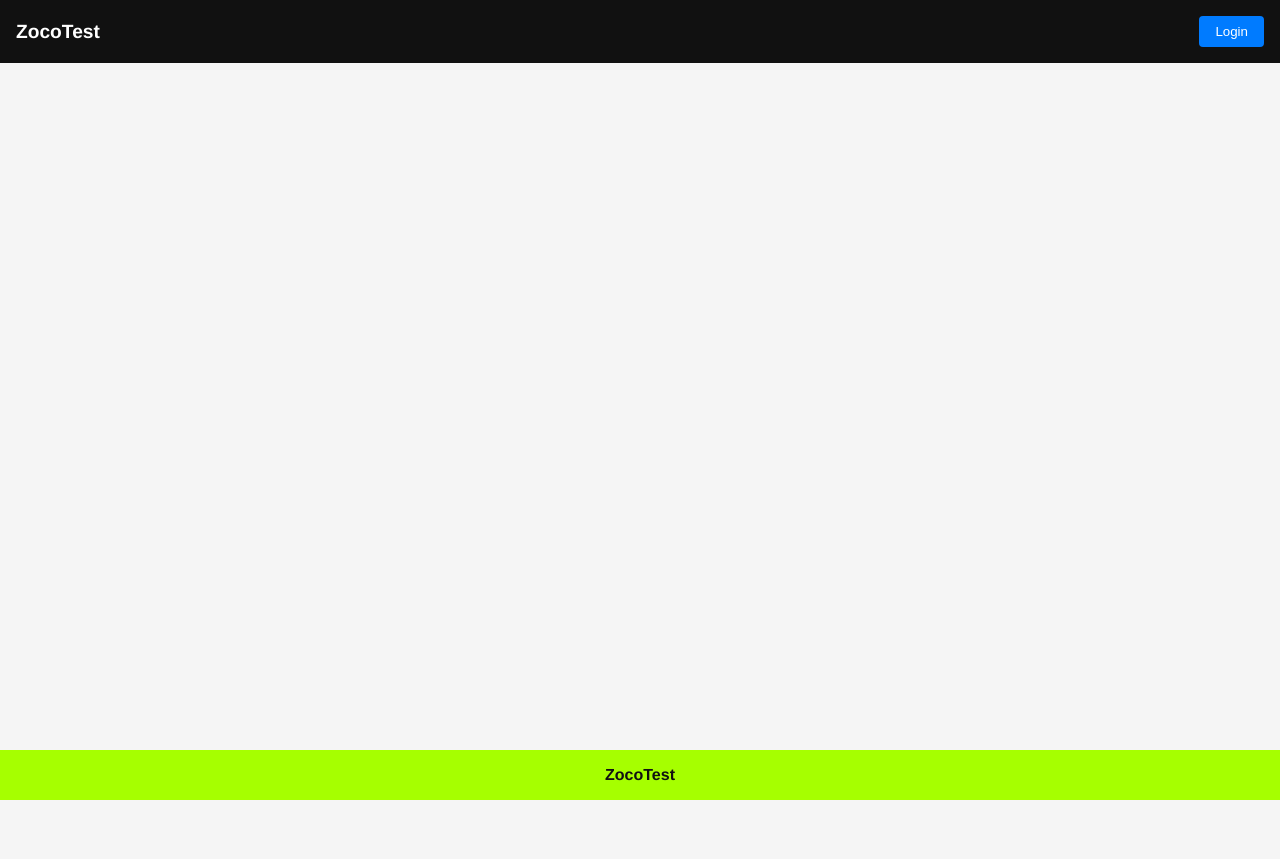
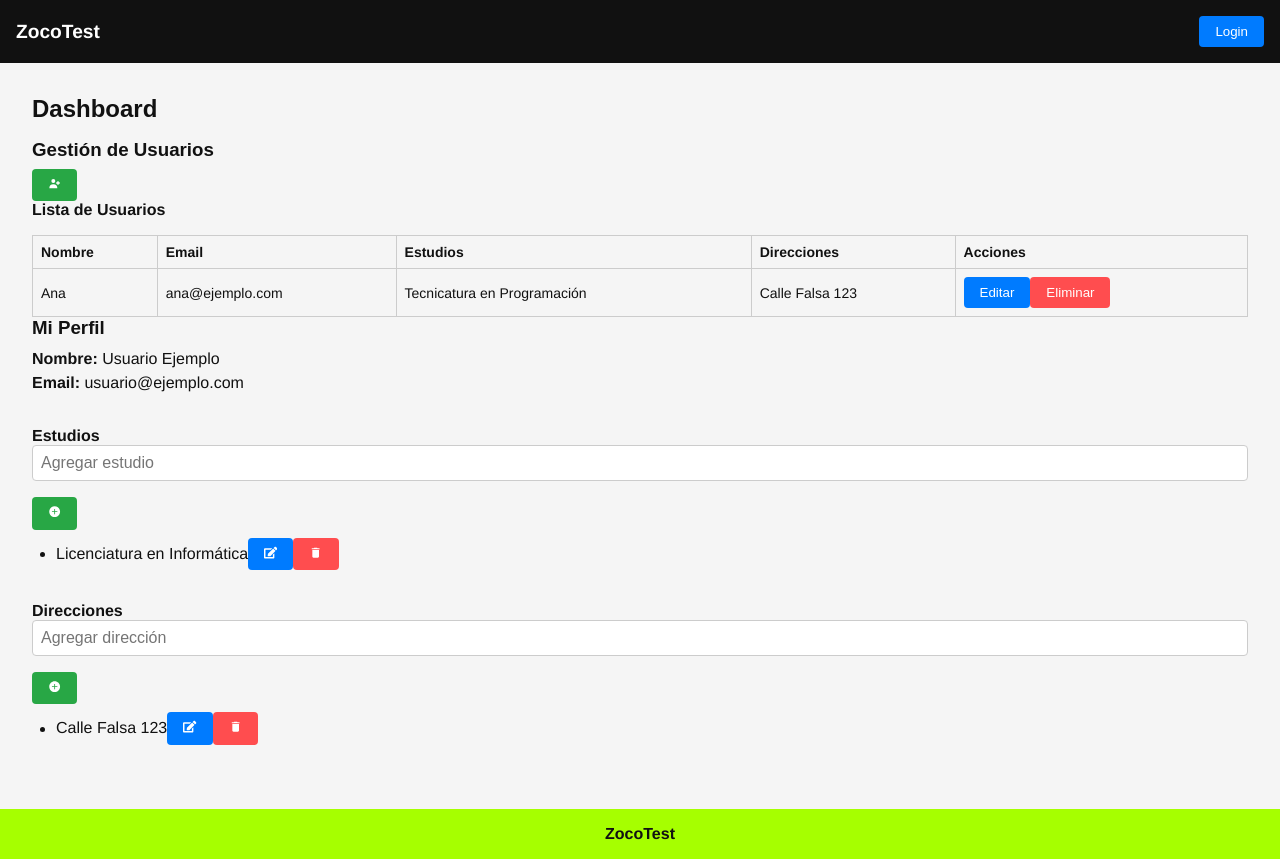
Before and after one commit to AndresSantamarina/ZocoTest, a React (Vite) app: page / in a window 1280 px wide. Before the commit the page ends 800 px from the top, so only its background shows below. Built offline with nearby package versions, Linux system fonts and the light colour scheme.

Commit message:
add Dashboard and Login components, add react icons

```diff
--- a/package.json
+++ b/package.json
@@ -14,6 +14,7 @@
     "react": "^19.0.0",
     "react-dom": "^19.0.0",
     "react-hook-form": "^7.55.0",
+    "react-icons": "^5.5.0",
     "react-router-dom": "^7.5.0",
     "sass": "^1.86.3",
     "sweetalert2": "^11.17.2"
--- a/src/components/Layout/Layout.jsx
+++ b/src/components/Layout/Layout.jsx
@@ -2,6 +2,7 @@ import { Outlet } from "react-router-dom";
 import MenuNav from "../MenuNav/MenuNav";
 import Footer from "../Footer/Footer";
 import "./Layout.scss";
+import Dashboard from "../../pages/Dashboard/Dashboard";
 
 const Layout = () => {
   return (
@@ -9,6 +10,7 @@ const Layout = () => {
       <MenuNav />
       <main className="layout__content">
         <Outlet />
+        <Dashboard/>
       </main>
       <Footer />
     </div>
--- /dev/null
+++ b/src/pages/Dashboard/DashBoard.scss
@@ -0,0 +1,54 @@
+@import "../../assets/styles/variables";
+@import "../../assets/styles/mixins";
+
+.dashboard {
+  padding: $dashboard-padding;
+
+  h2 {
+    margin-bottom: 1rem;
+  }
+
+  .user-table {
+    overflow-x: auto;
+
+    table {
+      width: 100%;
+      min-width: 600px;
+      border-collapse: collapse;
+      margin-top: 1rem;
+
+      th,
+      td {
+        border: 1px solid #ccc;
+        padding: 0.5rem;
+        text-align: left;
+        font-size: 0.875rem;
+      }
+
+      th {
+        background-color: $gray-bg;
+      }
+
+      @media (max-width: 600px) {
+        th,
+        td {
+          white-space: nowrap;
+        }
+      }
+    }
+  }
+
+  .related-data {
+    margin-top: 2rem;
+
+    .section {
+      margin-bottom: 2rem;
+
+      ul {
+        list-style: disc;
+        padding-left: 1.5rem;
+        margin-top: 0.5rem;
+      }
+    }
+  }
+}
--- a/src/pages/Dashboard/Dashboard.jsx
+++ b/src/pages/Dashboard/Dashboard.jsx
@@ -1,10 +1,105 @@
+import { MdDelete } from "react-icons/md";
+import "./Dashboard.scss";
+import { FaEdit } from "react-icons/fa";
+import { IoIosAddCircle } from "react-icons/io";
+import { HiUserAdd } from "react-icons/hi";
 
 const Dashboard = () => {
-    return (
-        <div>
+  return (
+    <div className="dashboard">
+      <h2>Dashboard</h2>
 
+      <div className="admin-section">
+        <h3>Gestión de Usuarios</h3>
+        <button className="button-confirm">
+          <HiUserAdd />
+        </button>
+
+        <div className="user-table">
+          <h4>Lista de Usuarios</h4>
+          {/* Tabla mock */}
+          <table>
+            <thead>
+              <tr>
+                <th>Nombre</th>
+                <th>Email</th>
+                <th>Estudios</th>
+                <th>Direcciones</th>
+                <th>Acciones</th>
+              </tr>
+            </thead>
+            <tbody>
+              <tr>
+                <td>Ana</td>
+                <td>ana@ejemplo.com</td>
+                <td>Tecnicatura en Programación</td>
+                <td>Calle Falsa 123</td>
+                <td>
+                  <button className="button-edit">Editar</button>
+                  <button className="button-delete">Eliminar</button>
+                </td>
+              </tr>
+            </tbody>
+          </table>
         </div>
-    );
+      </div>
+
+      <div className="user-section">
+        <h3>Mi Perfil</h3>
+        {/* Info mock */}
+        <p>
+          <strong>Nombre:</strong> Usuario Ejemplo
+        </p>
+        <p>
+          <strong>Email:</strong> usuario@ejemplo.com
+        </p>
+
+        <div className="related-data">
+          <div className="section">
+            <h4>Estudios</h4>
+            <form className="career-form">
+              <input type="text" id="career" placeholder="Agregar estudio" />
+              <button className="button-confirm">
+                <IoIosAddCircle />
+              </button>
+            </form>
+            <ul>
+              <li>
+                Licenciatura en Informática
+                <button className="button-edit">
+                  <FaEdit />
+                </button>
+                <button className="button-delete">
+                  <MdDelete />
+                </button>
+              </li>
+            </ul>
+          </div>
+
+          <div className="section">
+            <h4>Direcciones</h4>
+            <form className="address-form">
+              <input type="text" id="address" placeholder="Agregar dirección" />
+              <button className="button-confirm">
+                <IoIosAddCircle />
+              </button>
+            </form>
+            <ul>
+              <li>
+                Calle Falsa 123
+                <button className="button-edit">
+                  <FaEdit />
+                </button>
+                <button className="button-delete">
+                  <MdDelete />
+                </button>
+              </li>
+            </ul>
+          </div>
+        </div>
+      </div>
+    </div>
+  );
 };
 
 export default Dashboard;
```
Also changed, not shown: src/App.css (deleted), 1 other file (tests, documents, lock files or other folders).
